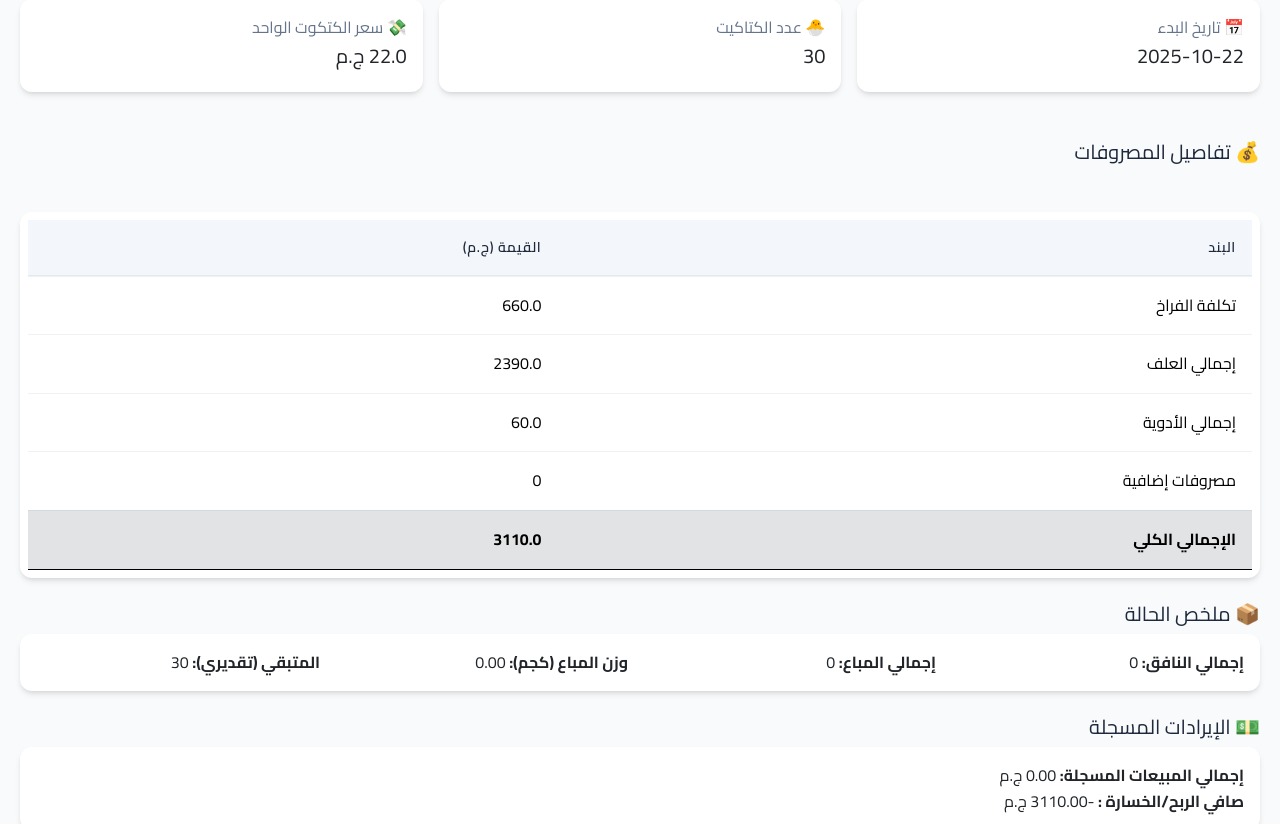
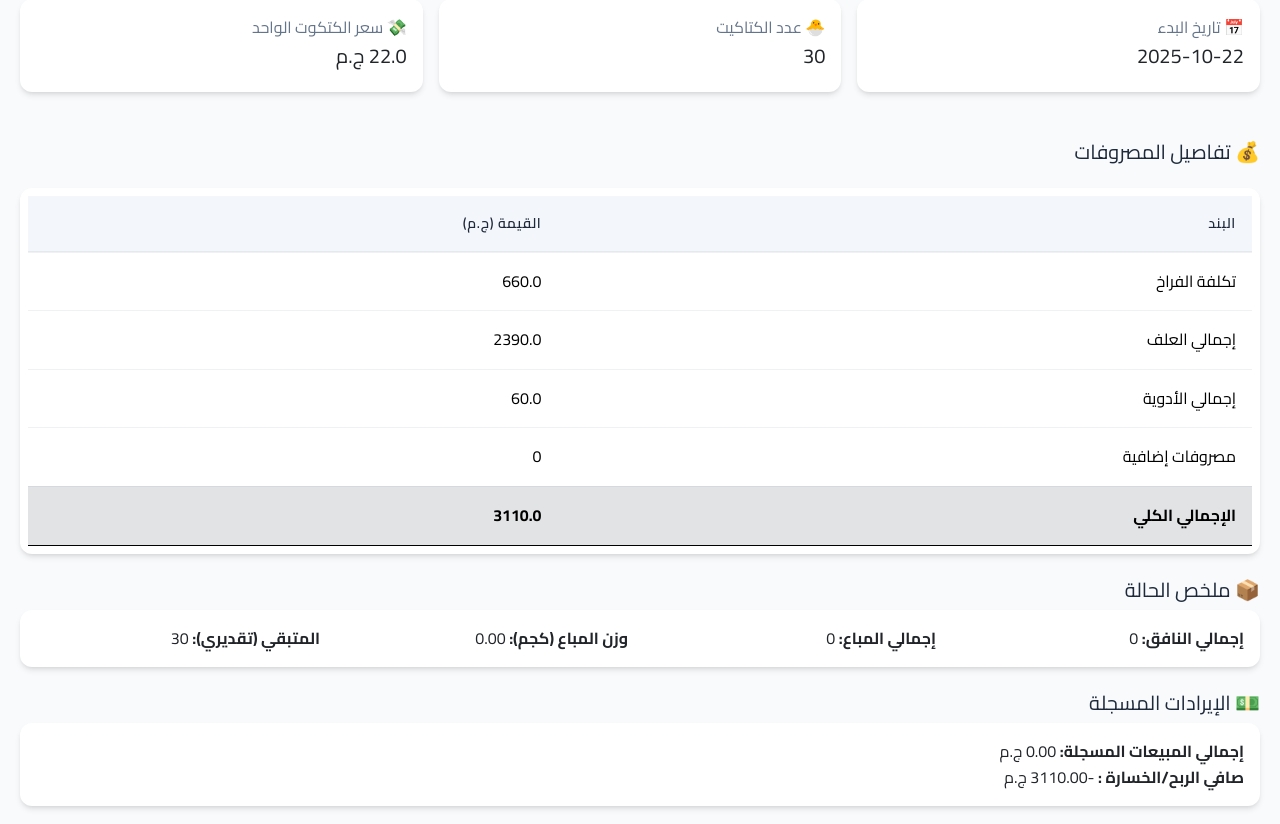
Before and after one commit to h73042026-cpu/ppp, a Flask app: page /report/3 in a window 1280 px wide. Shown: the part 143-967 px from the top of the page. Run offline with Flask 3, Linux system fonts and the light colour scheme; data comes from the database, SQL or seed files in the repository; data that the repository does not hold is empty.

Commit message:
Update report template: adjust margins for expense details and summary headers to enhance layout consistency

```diff
--- a/templates/report.html
+++ b/templates/report.html
@@ -23,7 +23,7 @@
       </div>
     </div>
 
-    <h5 class="mt-4 mb-5">💰 تفاصيل المصروفات</h5>
+    <h5 class="mt-4 mb-4">💰 تفاصيل المصروفات</h5>
     <div class="table-responsive p-2">
       <table class="table table-hover align-middle">
         <thead>
@@ -57,7 +57,7 @@
       </table>
     </div>
 
-    <h5 class="mt-4 mb-2">📦 ملخص الحالة</h5>
+    <h5 class="mt-4 mb-2 mt-3">📦 ملخص الحالة</h5>
     <div class="card p-3">
       <div class="row">
         <div class="col-md-3"><strong>إجمالي النافق:</strong> {{ total_mortality }}</div>
```
